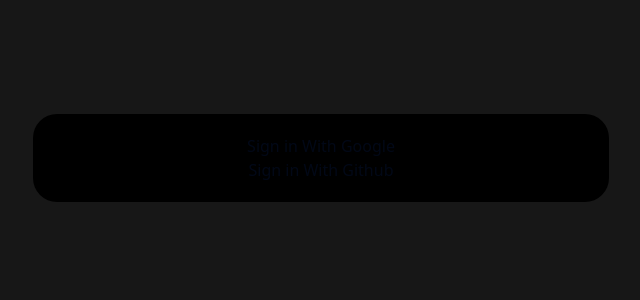
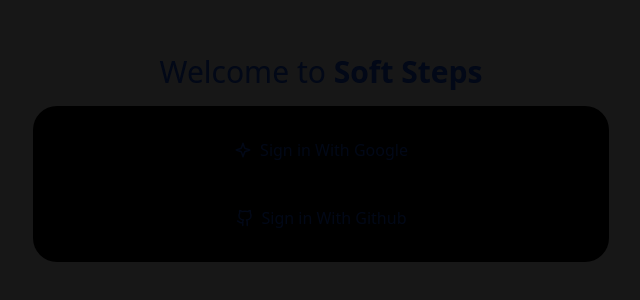
Before and after one commit to abdullahhussein1/soft-steps-todo-app, a React (Vite) app in the folder client/: page /auth in a window 1280 px wide. Shown: the part 242-542 px from the top of the page, without its empty margins (319-959 px from the left). Built offline with nearby package versions, Linux system fonts and the light colour scheme; no server answers.

Commit message:
update: auth page

```diff
--- a/client/src/pages/AuthenticationPage.tsx
+++ b/client/src/pages/AuthenticationPage.tsx
@@ -1,5 +1,7 @@
 import React from "react";
 import supabase from "@/supabase/supabase";
+import { Sparkle } from "lucide-react";
+import { Github } from "lucide-react";
 
 const AuthenticationPage: React.FC = () => {
   supabase.auth.onAuthStateChange((event, session) => {
@@ -26,6 +28,9 @@
   async function handleSignInWithGoogle() {
     const { data } = await supabase.auth.signInWithOAuth({
       provider: "google",
+      options: {
+        redirectTo: import.meta.env.VITE_BASE_URL as string,
+      },
     });
 
     console.log(data);
@@ -33,17 +38,35 @@
   async function handleSignInWithGithub() {
     const { data } = await supabase.auth.signInWithOAuth({
       provider: "github",
+      options: {
+        redirectTo: import.meta.env.VITE_BASE_URL as string,
+      },
     });
 
     console.log(data);
   }
 
   return (
-    <div className="p-5 bg-neutral-900 flex items-center  justify-center h-screen">
+    <div className="p-5 bg-neutral-900 flex items-center  justify-center flex-col gap-4 h-screen">
+      <h1 className="text-3xl font-light">
+        Welcome to <span className="font-semibold">Soft Steps</span>
+      </h1>
       <div className="bg-black max-w-xl w-full p-5 rounded-3xl">
-        <div className="flex justify-between flex-col">
-          <button onClick={handleSignInWithGoogle}>Sign in With Google</button>
-          <button onClick={handleSignInWithGithub}>Sign in With Github</button>
+        <div className="flex justify-center items-center gap-5 flex-col">
+          <button
+            className="flex gap-2 items-center rounded-xl p-3 hover:bg-neutral-900/50 transition-colors"
+            onClick={handleSignInWithGoogle}
+          >
+            <Sparkle size={18} />
+            <p>Sign in With Google</p>
+          </button>
+          <button
+            className="flex gap-2 items-center rounded-xl p-3 hover:bg-neutral-900/50 transition-colors"
+            onClick={handleSignInWithGithub}
+          >
+            <Github size={18} />
+            <p>Sign in With Github</p>
+          </button>
         </div>
       </div>
     </div>
```
